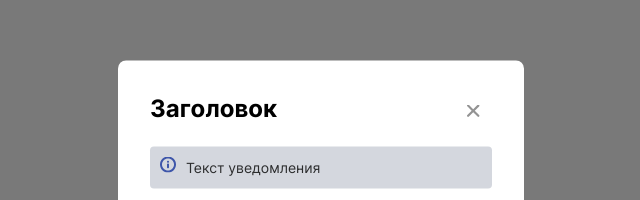
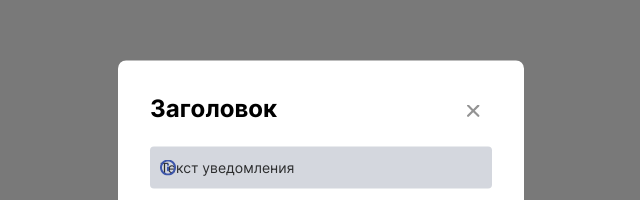
Before and after one commit to krasstas/Krasilnikov_S_S_Lesson_8, a plain HTML site: page index.html in a window 1280 px wide. Shown: the part 189-389 px from the top of the page, 319-959 px from the left. Drawn offline with Linux system fonts and the light colour scheme.

Commit message:
notice fix

```diff
--- a/css/pseudo.css
+++ b/css/pseudo.css
@@ -10,6 +10,10 @@
 
 .notification__normal::before {
     content: url(../images/Union_i.svg);
+    height: 16px;
+    position: absolute;
+    top: 50%;
+    transform: translateY(-50%);
     margin-right: 10px;
 }
 
--- a/css/styles.css
+++ b/css/styles.css
@@ -47,6 +47,7 @@
 }
 
 .notification {
+    position: relative;
     width: 342px;
 }
 
```
